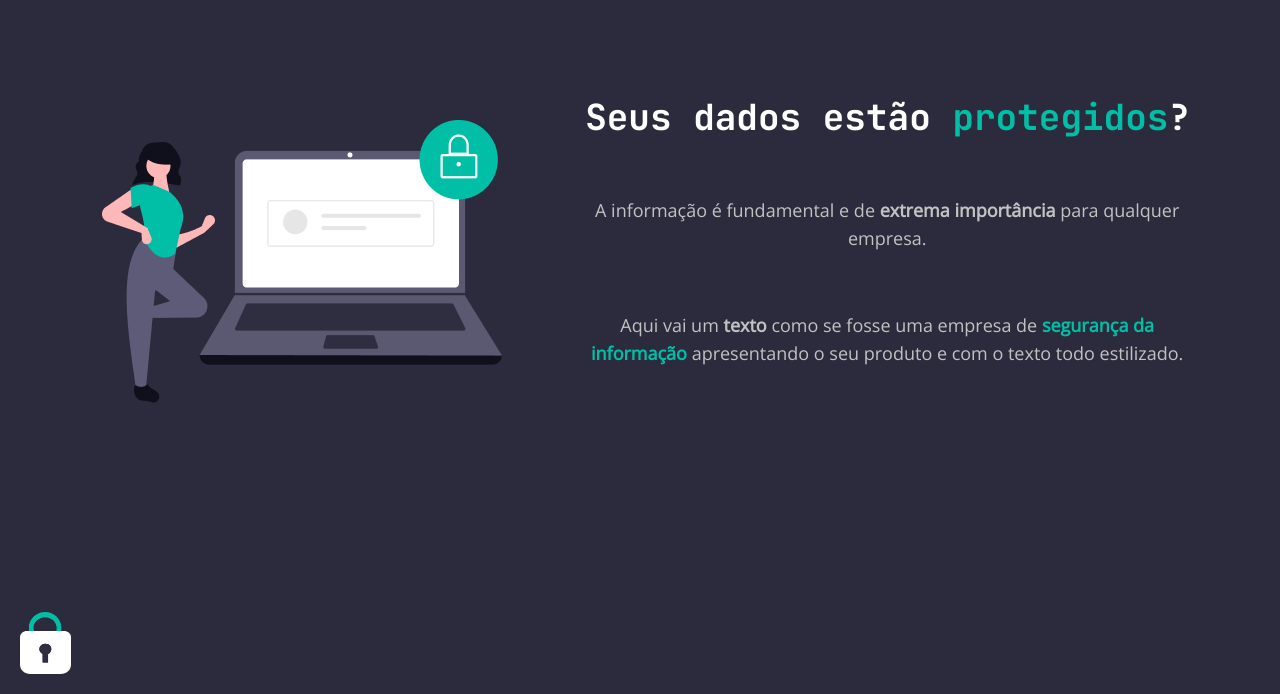
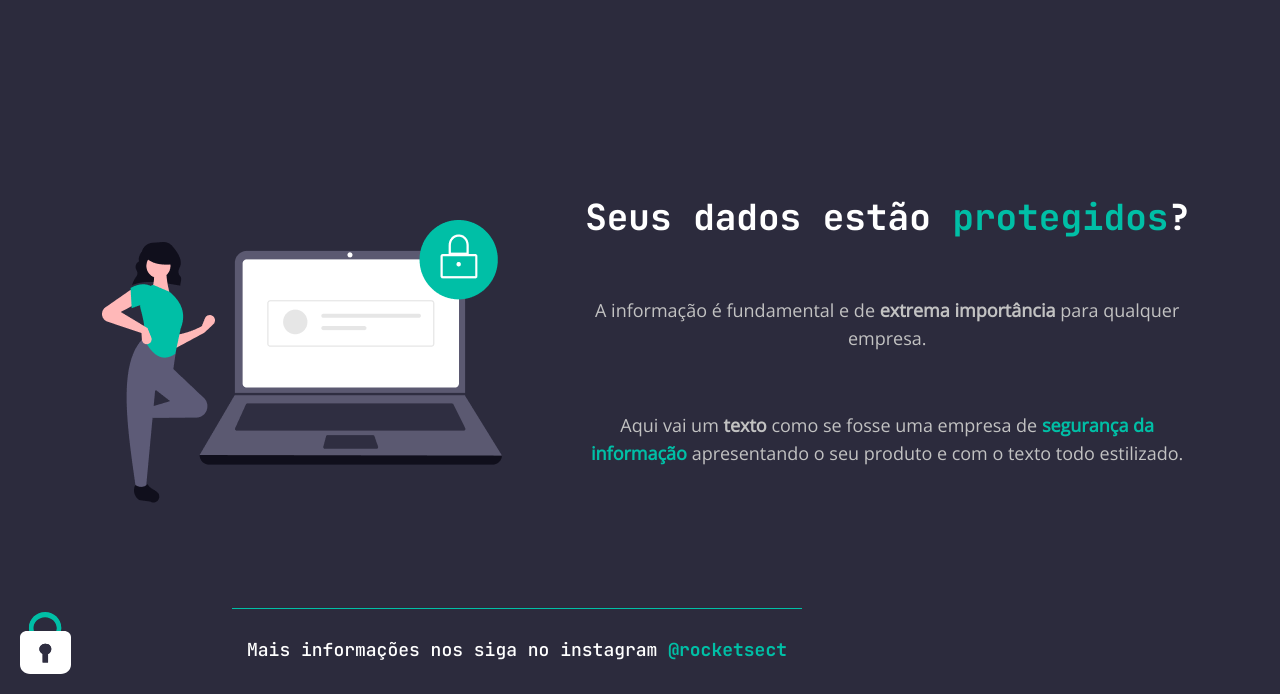
Before and after one commit to smoothemerson/RocketSect, a plain HTML site: page index.html in a window 1280 px wide. Shown: the part 106-800 px from the top of the page. Drawn offline with nearby package versions, Linux system fonts and the light colour scheme.

Commit message:
fix: footer

```diff
--- a/style.css
+++ b/style.css
@@ -56,6 +56,8 @@ ul a:hover {
 }
 
 main {
+  margin-top: 20rem;
+
   display: flex;
   align-items: center;
   justify-content: space-between;
@@ -97,11 +99,14 @@ section p {
 }
 
 footer {
+  margin-bottom: 3rem;
+
   line-height: 2.8rem;
 
+  bottom: 0;
+  position: fixed;
+  width: 65%;
   text-align: center;
-
-  margin-top: 45rem;
 
   color: var(--color-base-white);
 }
```
